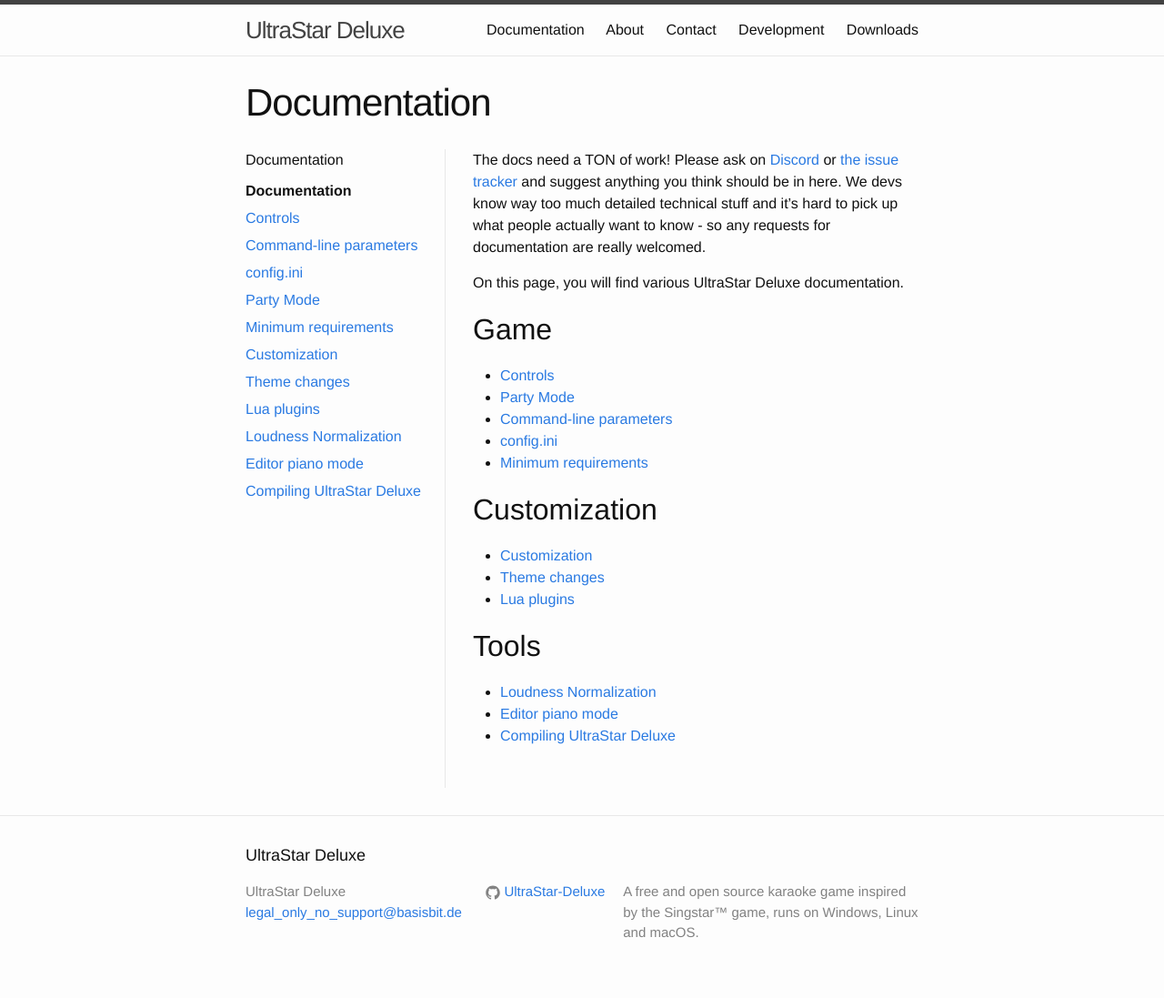
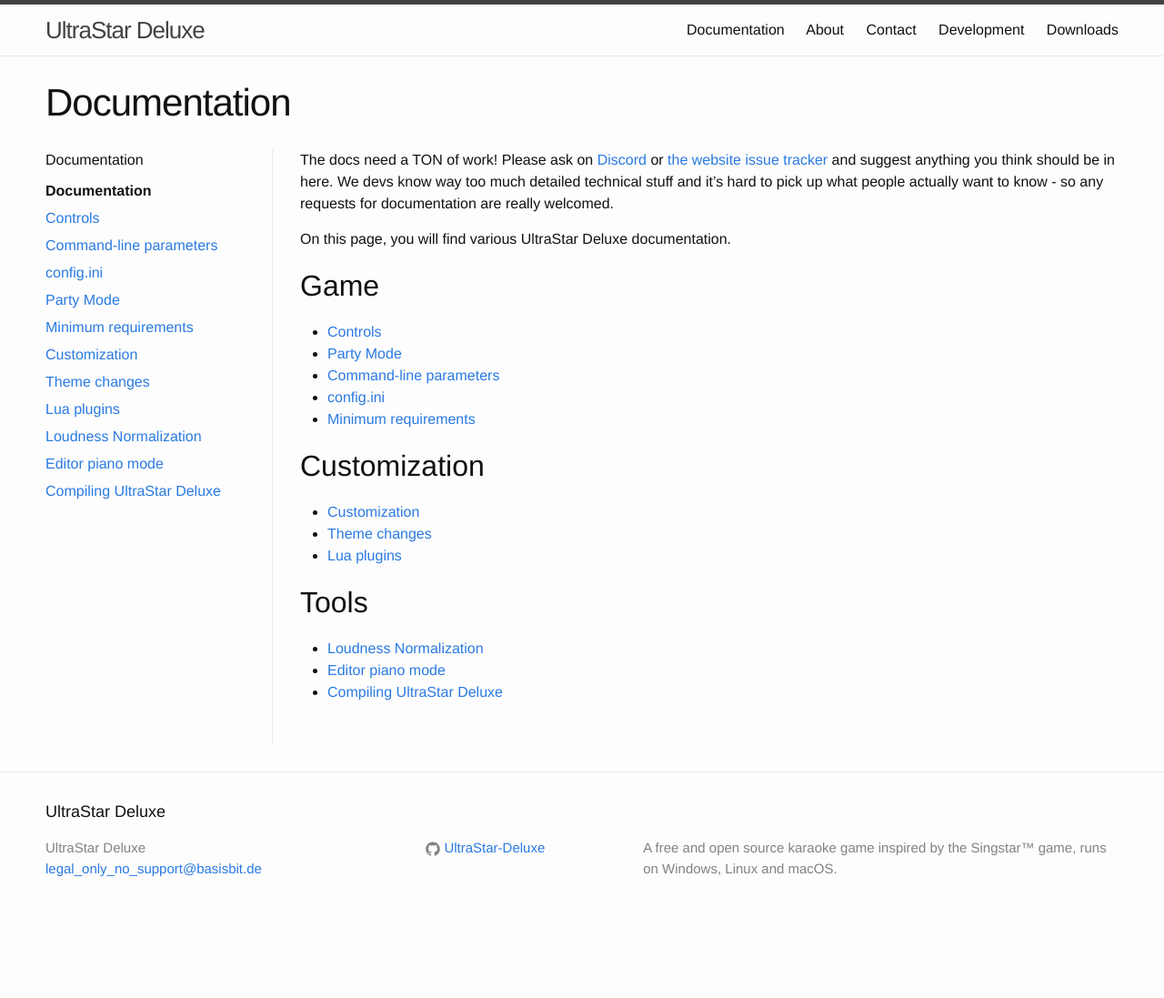
Before and after one commit to UltraStar-Deluxe/ultrastar-deluxe.github.io, a Jekyll site: the page built from docs/Home.md, in a window 1280 px wide. Shown: the whole page at 91% size. Built offline with Jekyll 4.4.1, drawn with Linux system fonts in a browser that asks for light colours; after the commit the page ends 1026 px from its top, so only the background shows below that.

Commit message:
Polish documentation rendering and links

```diff
--- a/Gemfile
+++ b/Gemfile
@@ -9,6 +9,7 @@
 # This will help ensure the proper Jekyll version is running.
 # Happy Jekylling!
 gem "jekyll", "3.10.0"
+gem "kramdown-parser-gfm", "~> 1.1"
 
 # This is the default theme for new Jekyll sites. You may change this to anything you like.
 gem "minima", "~> 2.5"
--- a/_layouts/default.html
+++ b/_layouts/default.html
@@ -3,7 +3,7 @@
 
   {% include head.html %}
 
-  <body>
+  <body{% if page.section %} class="section-{{ page.section }}"{% endif %}>
 
     {% include header.html %}
 
--- a/assets/main.scss
+++ b/assets/main.scss
@@ -38,9 +38,13 @@
 // Import partials from the `minima` theme.
 @import "minima";
 
+.section-docs .wrapper {
+  max-width: 1180px;
+}
+
 .docs-layout {
   display: grid;
-  grid-template-columns: 220px minmax(0, 1fr);
+  grid-template-columns: 250px minmax(0, 1fr);
   gap: $spacing-unit;
 }
 
@@ -70,6 +74,32 @@
 
 .docs-content {
   min-width: 0;
+  overflow-x: auto;
+
+  table {
+    border-collapse: collapse;
+    display: table;
+    margin-bottom: $spacing-unit / 2;
+    width: 100%;
+  }
+
+  th,
+  td {
+    border-bottom: 1px solid $grey-color-light;
+    padding: 5px 8px;
+    text-align: left;
+    vertical-align: top;
+  }
+
+  th {
+    background-color: lighten($grey-color-light, 5%);
+    font-weight: 600;
+  }
+
+  th:first-child,
+  td:first-child {
+    white-space: nowrap;
+  }
 }
 
 @include media-query($on-laptop) {
--- a/docs/Home.md
+++ b/docs/Home.md
@@ -7,7 +7,7 @@
 docs_order: 0
 ---
 
-The docs need a TON of work! Please ask on [Discord](https://discord.gg/qfS2b7VwDG) or [the issue tracker](https://github.com/UltraStar-Deluxe/USDX/issues) and suggest anything you think should be in here. We devs know way too much detailed technical stuff and it's hard to pick up what people actually want to know - so any requests for documentation are really welcomed.
+The docs need a TON of work! Please ask on [Discord](https://discord.gg/qfS2b7VwDG) or [the website issue tracker](https://github.com/UltraStar-Deluxe/ultrastar-deluxe.github.io/issues) and suggest anything you think should be in here. We devs know way too much detailed technical stuff and it's hard to pick up what people actually want to know - so any requests for documentation are really welcomed.
 
 On this page, you will find various UltraStar Deluxe documentation.
 
```
Also changed, not shown: contact.md (+2 -0 lines), docs/Controls.md (+17 -9 lines), Gemfile.lock.
